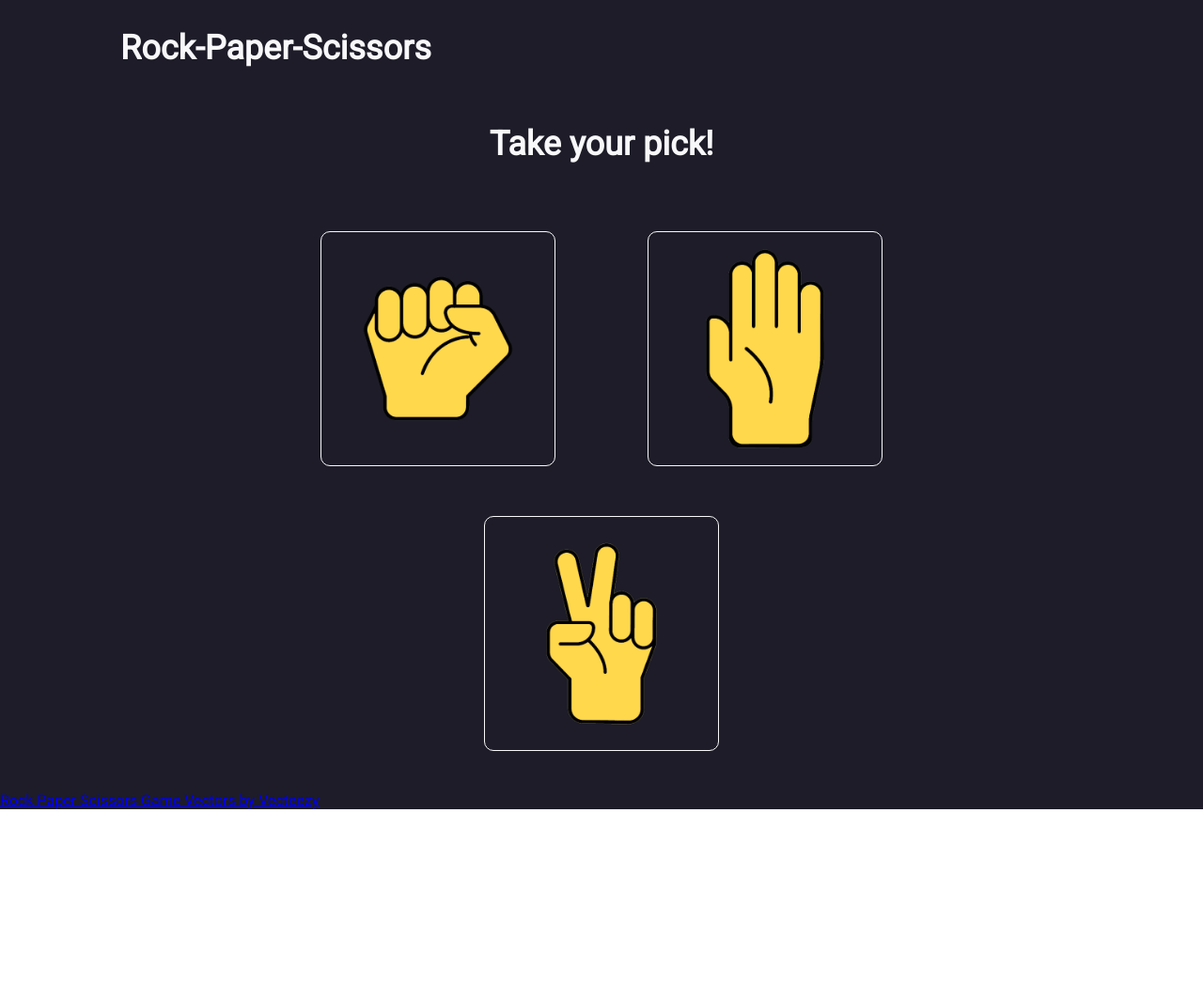
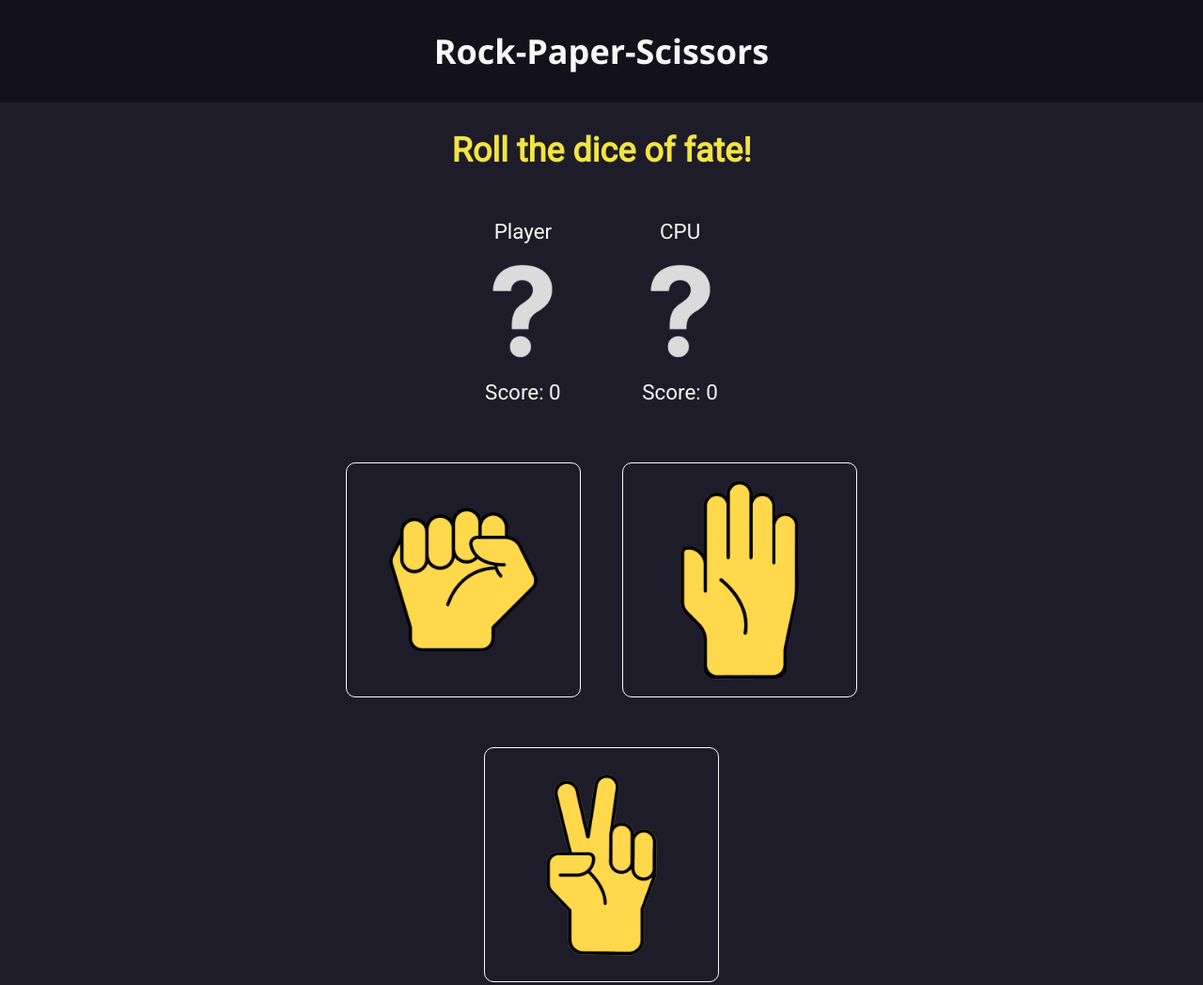
Before and after one commit to ultimessing/JSRPS, a website with bundled scripts: page index.html in a window 1280 px wide. Shown: the top 1048 px of the page at 94% size. Before the commit the page ends 861 px from the top, so only its background shows below. Built offline with nearby package versions, Linux system fonts and the light colour scheme.

Commit message:
Add less sane divs and slightly better design

```diff
--- a/index.html
+++ b/index.html
@@ -20,14 +20,34 @@
                 </nav>
             </div>
             <div class="bigTitle">
-                <h2>Take your pick!</h2>
+                <h2>Roll the dice of fate!</h2>
+            </div>
+            <div class="scoreCont">
+                <div class="resultsText">
+                </div>
+                <div class="choices">
+                    <div class="choiceCont">
+                    <p>Player </p>
+                    <img class="playerImg" src="Images/question.png">
+                    <p class="playerScore">
+                    Score: 0
+                    </p>
+                    </div>
+                    <div class="choiceCont">
+                    <p>CPU </p>
+                    <img class="cpuImg" src="Images/question.png">
+                    <p class="computerScore">
+                    Score: 0
+                    </p>
+                    </div>
+                </div>
             </div>
             <div class="buttonHolder">
-                <button class="pickItem1">
+                <button class="pickRock">
                 </button>
-                <button class="pickItem2">
+                <button class="pickPaper">
                 </button>
-                <button class="pickItem3">
+                <button class="pickScissors">
                 </button>
             </div>
 
--- a/styles.css
+++ b/styles.css
@@ -1,3 +1,8 @@
+* {
+    box-sizing: border-box;
+    /* box-sizing: content-box; */
+}
+
 .bigHolder {
     display: flex;
     flex-direction: column;
@@ -14,15 +19,17 @@ header {
 
 .navBar {
     display: flex;
-    justify-content: flex-start;
-    padding-left: 10%;
+    justify-content: center;
     font-size: 1.5em;
+    background-color: #13121a;
+    font-family:'Segoe UI', Tahoma, Geneva, Verdana, sans-serif
 }
 
 .bigTitle {
     display: flex;
     justify-content: center;
     font-size: 1.5em;
+    color:#f3e440;
 }
 
 .buttonHolder {
@@ -32,8 +39,7 @@ header {
     min-width: 60%;
     flex: 1;
     flex-wrap: wrap;
-    gap: 5%;
-    padding-top: 1em;
+    gap: 2%;
     padding-bottom: 1em;
     max-width: 1280px;
     margin-left: 1em;
@@ -49,13 +55,15 @@ header {
     width: 250px;
     height: 250px;
     align-items: start;
-    margin:2em;
+    margin: 1em;
+    margin-top:3em;
     justify-content: start;
-    transition:0.1s;
+    transition: 0.1s;
 }
 
 .buttonHolder button:hover {
-    box-shadow: 0 12px 16px 0 rgba(0,0,0,0.24), 0 17px 50px 0 rgba(0,0,0,0.19);
+    box-shadow: 0 12px 16px 0 rgba(0, 0, 0, 0.24),
+        0 17px 50px 0 rgba(0, 0, 0, 0.19);
     background-color: #6f6f6f68;
 }
 
@@ -67,17 +75,46 @@ header {
     align-self: center;
 }
 
-.pickItem1 {
+.pickRock {
     background: url("Images/rock.png");
-    background-size:contain;
+    background-size: contain;
 }
-.pickItem2 {
+.pickPaper {
     background: url("Images/paper.png");
-    background-size:contain;
+    background-size: contain;
 }
-.pickItem3 {
+.pickScissors {
     background: url("Images/scissors.png");
-    background-size:contain;
+    background-size: contain;
+}
+.scoreHolder {
+    background-color: #1d1c28;
+}
+.resultsText {
+    font-size: 2em;
+    color:#f3e440;
+    display:flex;
+    justify-content: center;
+    margin:0;
+    padding:0;
+}
+
+.choices {
+    display:flex;
+    justify-content: center;
+    gap:3em;
+    flex-wrap: wrap;
+    font-size: 1.4em;
+}
+
+.choiceCont {
+    display: flex;
+    flex-direction: column;
+    align-items: center;
+}
+
+.choiceCont img {
+    max-width: 100px
 }
 
 body {
@@ -85,4 +122,5 @@ body {
     display: flex;
     flex-direction: column;
     font-family: "Roboto", sans-serif;
+    background-color: #1d1c28;
 }
```
Also changed, not shown: Images/question.png (added).
